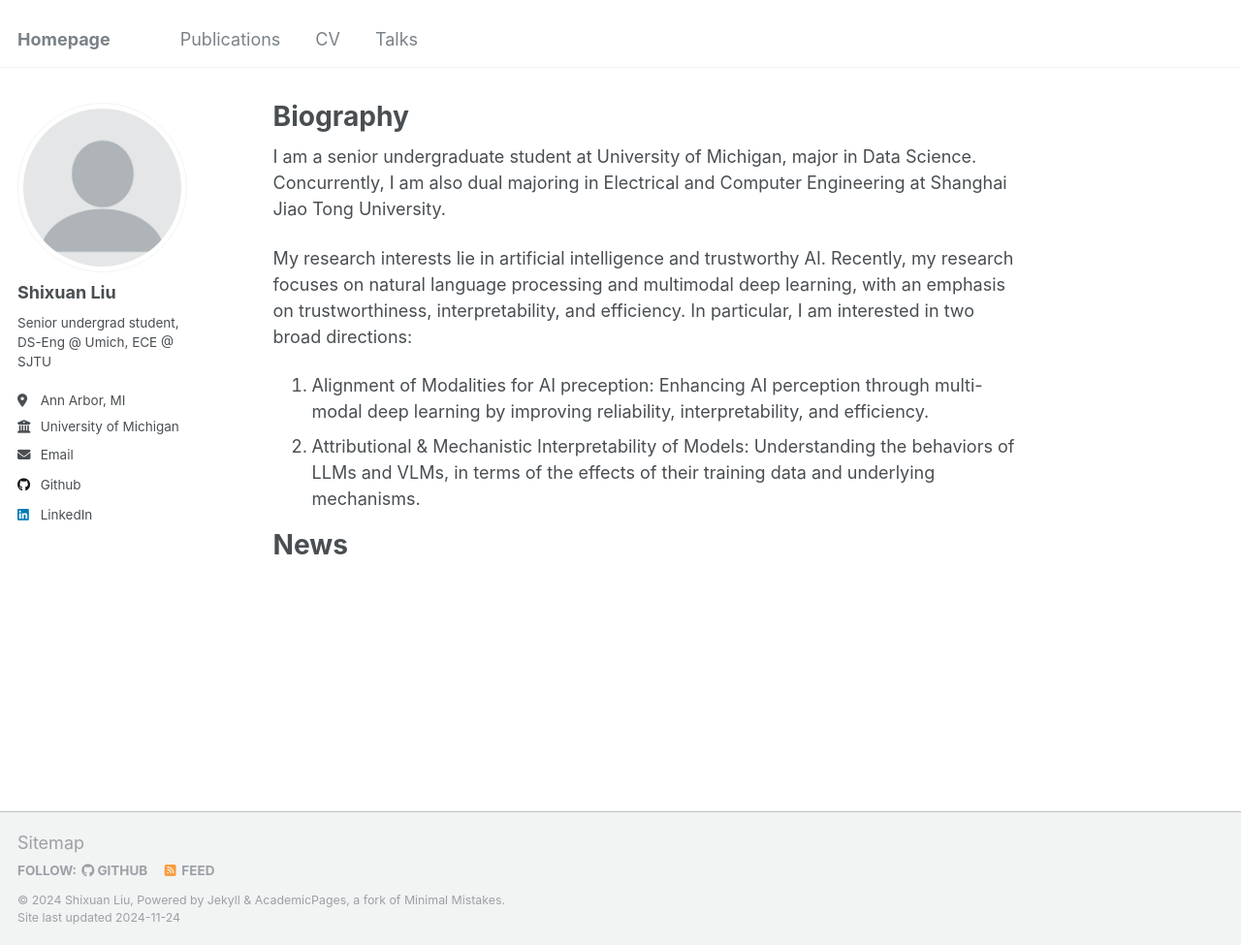
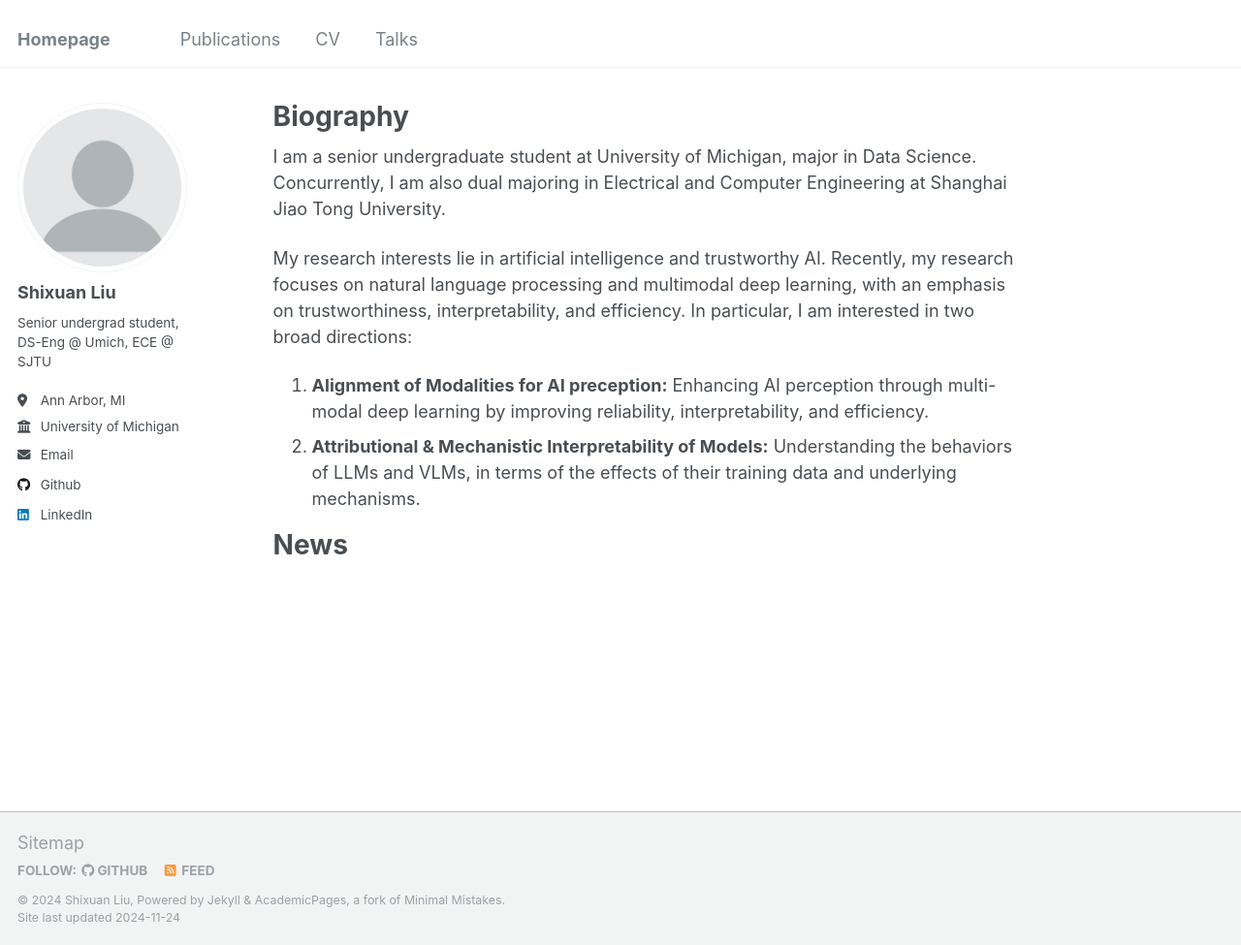
Before and after one commit to sx-liu/sx-liu.github.io, a Jekyll site: the page built from _pages/about.md, in a window 1280 px wide and 975 px high. Shown: the whole window at 97% size. Built offline with Jekyll 4.4.1, drawn with Linux system fonts in a browser that asks for light colours.

Commit message:
Update about page

```diff
--- a/_pages/about.md
+++ b/_pages/about.md
@@ -11,8 +11,8 @@ I am a senior undergraduate student at University of Michigan, major in Data Sci
 
 My research interests lie in artificial intelligence and trustworthy AI. Recently, my research focuses on natural language processing and multimodal deep learning, with an emphasis on trustworthiness, interpretability, and efficiency. In particular, I am interested in two broad directions:
 
-1. Alignment of Modalities for AI preception: Enhancing AI perception through multi-modal deep learning by improving reliability, interpretability, and efficiency.
-2. Attributional & Mechanistic Interpretability of Models: Understanding the behaviors of LLMs and VLMs, in terms of the effects of their training data and underlying mechanisms.
+1. **Alignment of Modalities for AI preception:** Enhancing AI perception through multi-modal deep learning by improving reliability, interpretability, and efficiency.
+2. **Attributional & Mechanistic Interpretability of Models:** Understanding the behaviors of LLMs and VLMs, in terms of the effects of their training data and underlying mechanisms.
 
 
 
```
